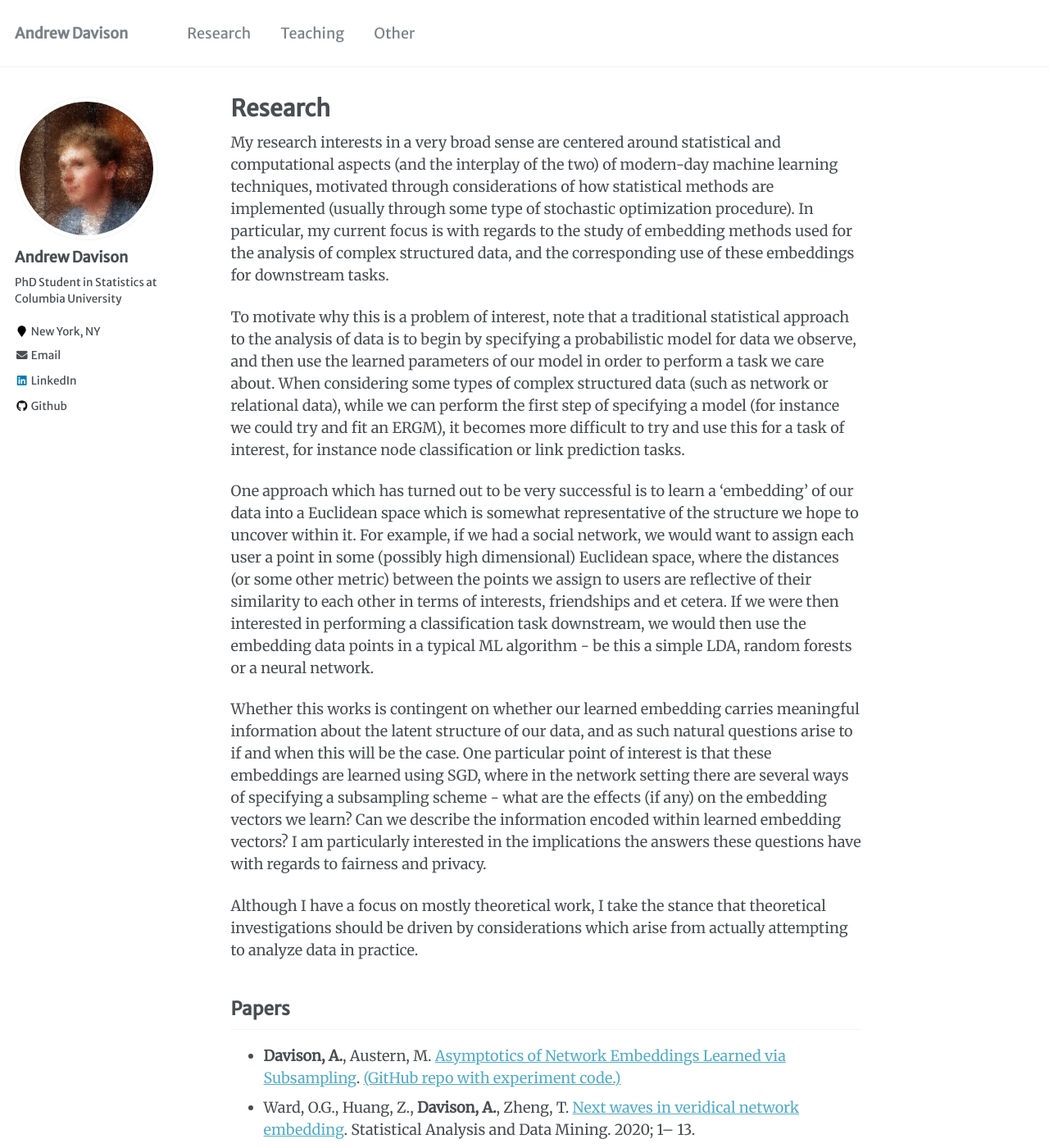
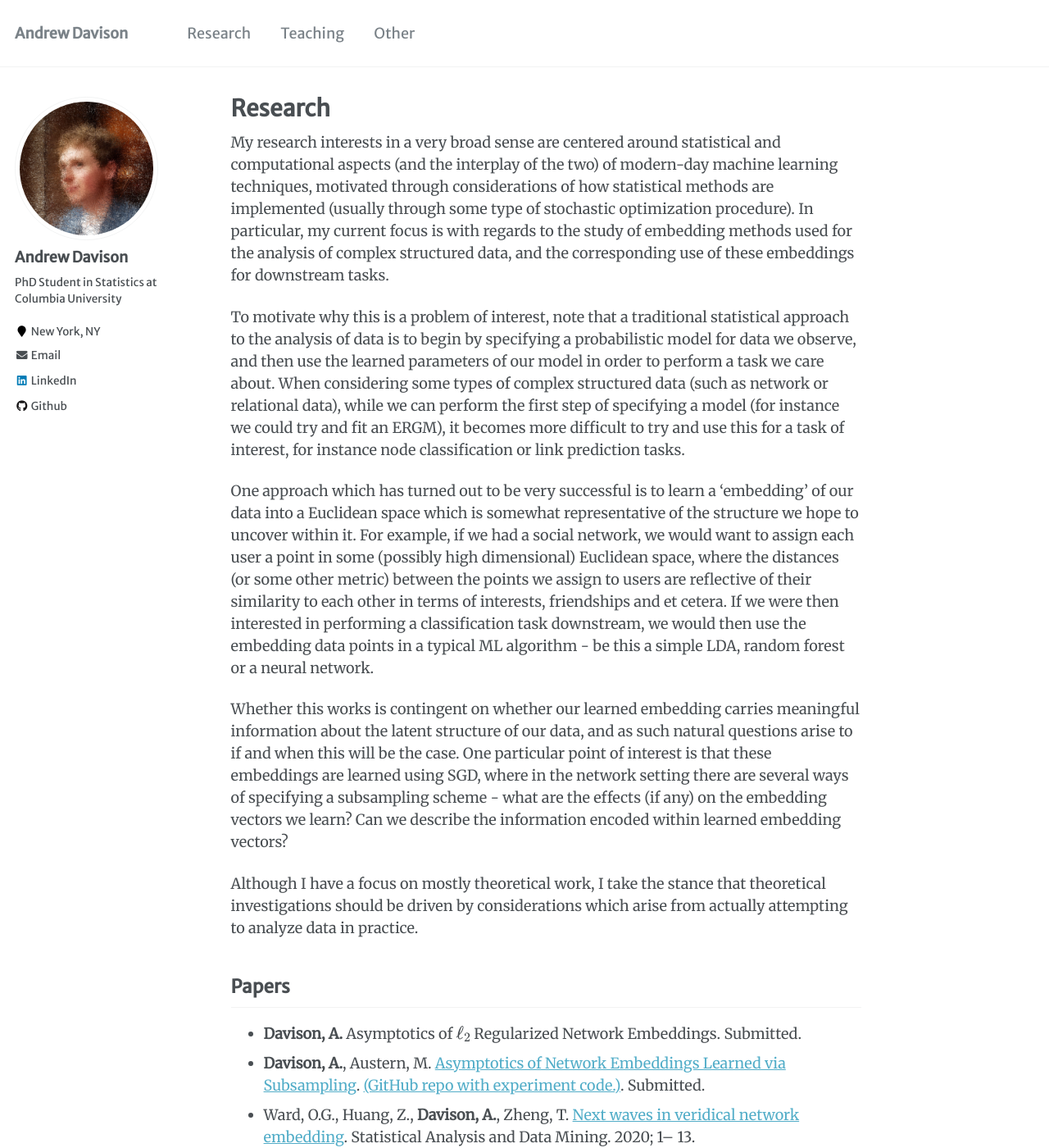
Before and after one commit to aday651/aday651.github.io, a Jekyll site: the page built from _pages/research.md, in a window 1280 px wide and 1400 px high. Shown: the whole window at 82% size. Built offline with Jekyll 4.4.1, drawn with Linux system fonts in a browser that asks for light colours; formulas are drawn with MathJax 3.

Commit message:
Update research page

```diff
--- a/_pages/research.md
+++ b/_pages/research.md
@@ -10,15 +10,16 @@ My research interests in a very broad sense are centered around statistical and
 
 To motivate why this is a problem of interest, note that a traditional statistical approach to the analysis of data is to begin by specifying a probabilistic model for data we observe, and then use the learned parameters of our model in order to perform a task we care about. When considering some types of complex structured data (such as network or relational data), while we can perform the first step of specifying a model (for instance we could try and fit an ERGM), it becomes more difficult to try and use this for a task of interest, for instance node classification or link prediction tasks.
 
-One approach which has turned out to be very successful is to learn a 'embedding' of our data into a Euclidean space which is somewhat representative of the structure we hope to uncover within it. For example, if we had a social network, we would want to assign each user a point in some (possibly high dimensional) Euclidean space, where the distances (or some other metric) between the points we assign to users are reflective of their similarity to each other in terms of interests, friendships and et cetera. If we were then interested in performing a classification task downstream, we would then use the embedding data points in a typical ML algorithm - be this a simple LDA, random forests or a neural network.
+One approach which has turned out to be very successful is to learn a 'embedding' of our data into a Euclidean space which is somewhat representative of the structure we hope to uncover within it. For example, if we had a social network, we would want to assign each user a point in some (possibly high dimensional) Euclidean space, where the distances (or some other metric) between the points we assign to users are reflective of their similarity to each other in terms of interests, friendships and et cetera. If we were then interested in performing a classification task downstream, we would then use the embedding data points in a typical ML algorithm - be this a simple LDA, random forest or a neural network.
 
-Whether this works is contingent on whether our learned embedding carries meaningful information about the latent structure of our data, and as such natural questions arise to if and when this will be the case. One particular point of interest is that these embeddings are learned using SGD, where in the network setting there are several ways of specifying a subsampling scheme - what are the effects (if any) on the embedding vectors we learn? Can we describe the information encoded within learned embedding vectors? I am particularly interested in the implications the answers these questions have with regards to fairness and privacy.
+Whether this works is contingent on whether our learned embedding carries meaningful information about the latent structure of our data, and as such natural questions arise to if and when this will be the case. One particular point of interest is that these embeddings are learned using SGD, where in the network setting there are several ways of specifying a subsampling scheme - what are the effects (if any) on the embedding vectors we learn? Can we describe the information encoded within learned embedding vectors?
 
 Although I have a focus on mostly theoretical work, I take the stance that theoretical investigations should be driven by considerations which arise from actually attempting to analyze data in practice.
 
 ## Papers ##
 
-* **Davison, A.**, Austern, M. [Asymptotics of Network Embeddings Learned via Subsampling](https://arxiv.org/abs/2107.02363). [(GitHub repo with experiment code.)](https://github.com/aday651/embed-asym-exeriments)
+* **Davison, A.** Asymptotics of $\ell_2$ Regularized Network Embeddings. Submitted.
+* **Davison, A.**, Austern, M. [Asymptotics of Network Embeddings Learned via Subsampling](https://arxiv.org/abs/2107.02363). [(GitHub repo with experiment code.)](https://github.com/aday651/embed-asym-exeriments). Submitted.
 * Ward, O.G., Huang, Z., **Davison, A.**, Zheng, T. [Next waves in veridical network embedding](https://doi.org/10.1002/sam.11486). Statistical Analysis and Data Mining. 2020; 1– 13.
 
 ### Other manuscripts ###
```
